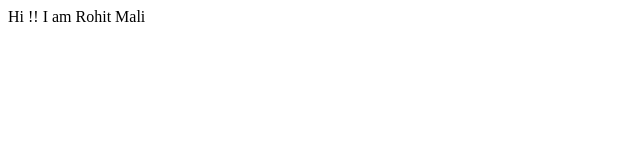
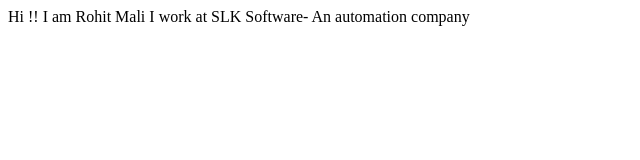
Before and after one commit to Ro-hitMali/rohitmali-Portfolio, a plain HTML site: page index.html in a window 1280 px wide. Shown: the whole page, without its empty margins (0-640 px from the left). Drawn offline with Linux system fonts and the light colour scheme.

Commit message:
update text

```diff
--- a/index.html
+++ b/index.html
@@ -8,5 +8,7 @@
 </head>
 <body>
     Hi !! I am Rohit Mali
+
+    I work at SLK Software- An automation company
 </body>
 </html>
```
